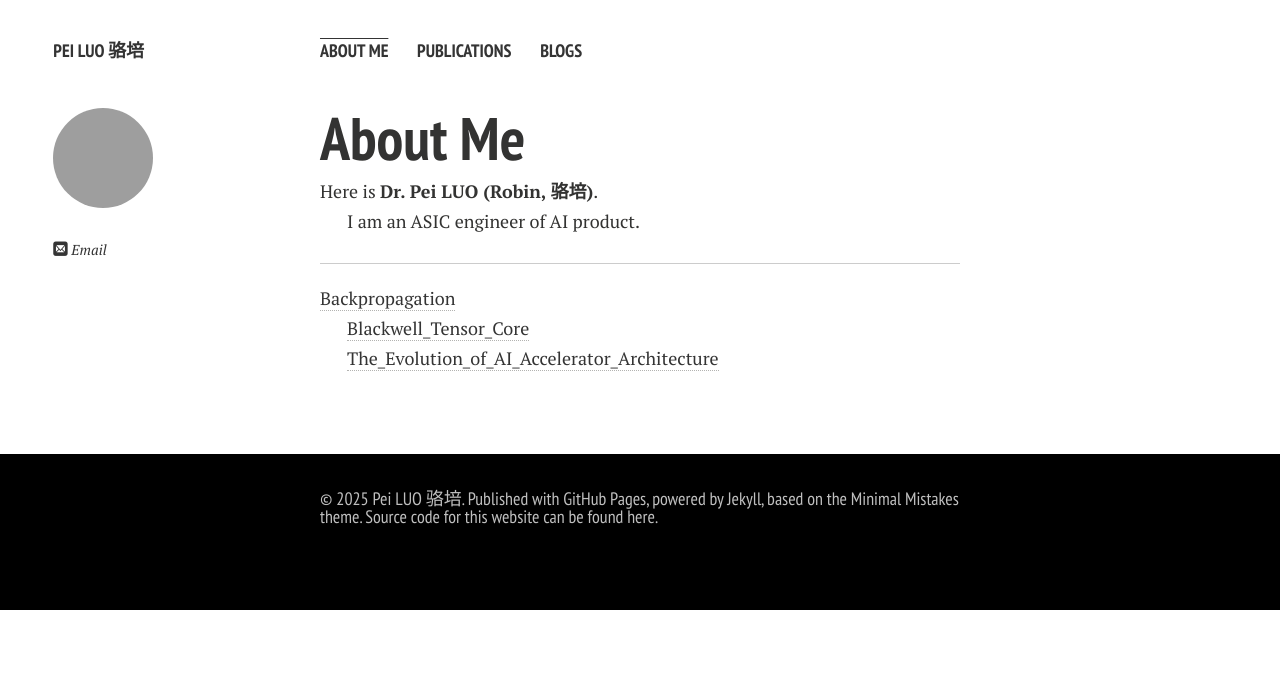
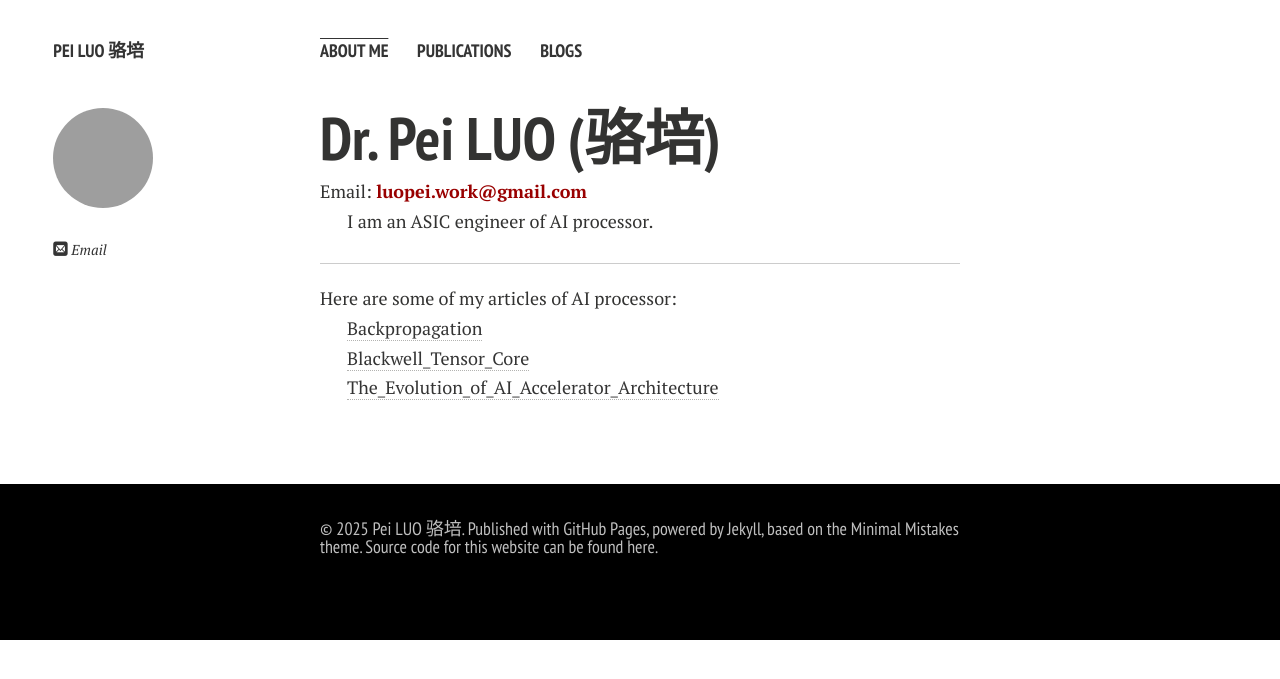
Before and after one commit to silenceluo/silenceluo.github.io, a Jekyll site: the page built from index.md, in a window 1280 px wide. Shown: the top 679 px of the page. Built offline with Jekyll 4.4.1, drawn with Linux system fonts in a browser that asks for light colours; nearby versions of some CDN libraries; comment, search, counter and statistics services are not loaded; a style sheet for code colours, icons or effects is not loaded; our own code applies the rules of GitHub Pages for plain Markdown files.

Commit message:
Update index

```diff
--- a/index.md
+++ b/index.md
@@ -2,15 +2,18 @@
 layout: page
 ---
 
-# About Me
+# Dr. Pei LUO (骆培)
 
-Here is **Dr. Pei LUO (Robin, 骆培)**.
+Email: **<font color="#990000">  luopei.work@gmail.com </font>**
 
-I am an ASIC engineer of AI product.
+
+I am an ASIC engineer of AI processor.
 
 <!-- **<font color="#990000">   </font>** -->
 
+
 ---
+Here are some of my articles of AI processor:
 
 
 [Backpropagation](blogs/Backpropagation.md)
```
